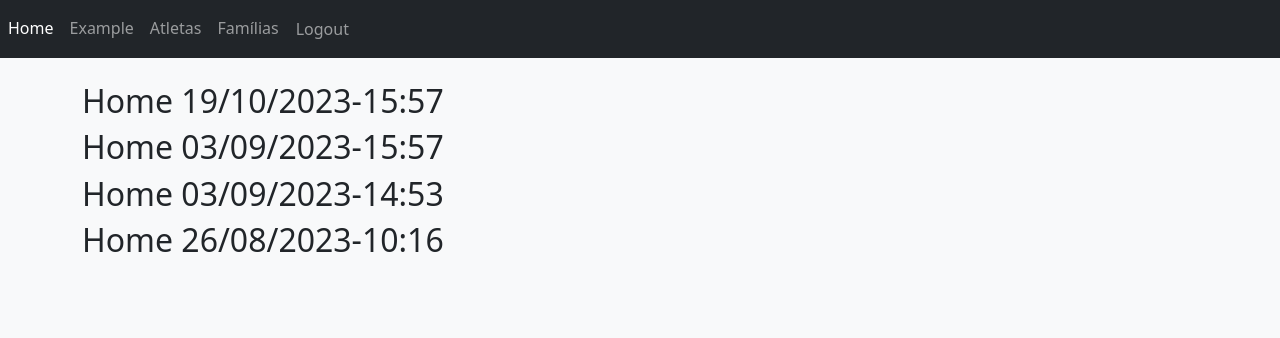
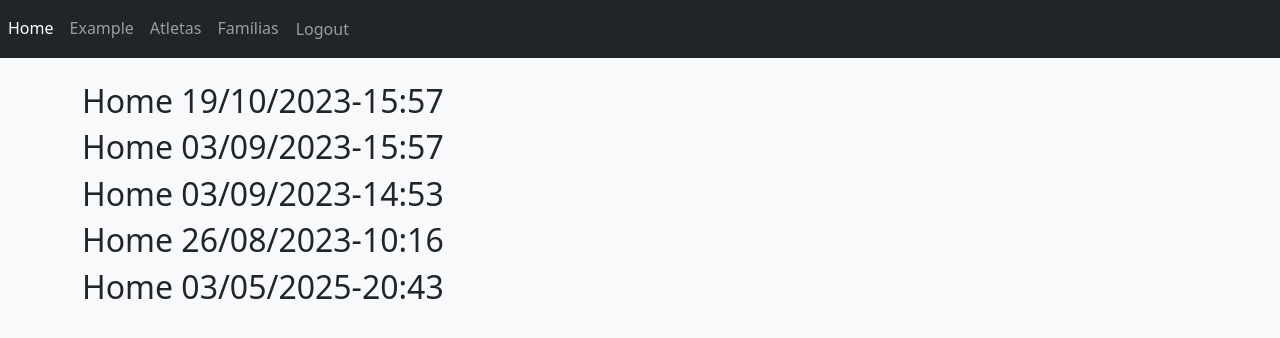
Before and after one commit to kendo-londrina/front, a Vue app: page / in a window 1280 px wide. Shown: the top 338 px of the page. Built offline with nearby package versions, Linux system fonts and the light colour scheme; no server answers; sample sign-in values are in the browser's storage.

Commit message:
Update Home.vue
retomando ...

```diff
--- a/src/views/Home.vue
+++ b/src/views/Home.vue
@@ -4,5 +4,6 @@
         <h2>Home 03/09/2023-15:57</h2>
         <h2>Home 03/09/2023-14:53</h2>
         <h2>Home 26/08/2023-10:16</h2>
+        <h2>Home 03/05/2025-20:43</h2>
     </div>
 </template>
```
